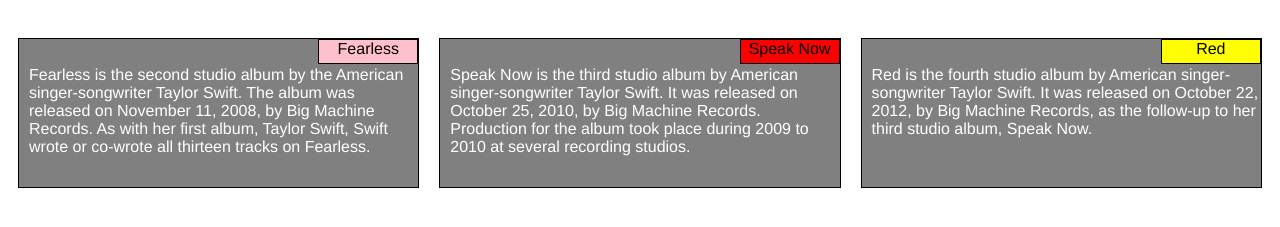
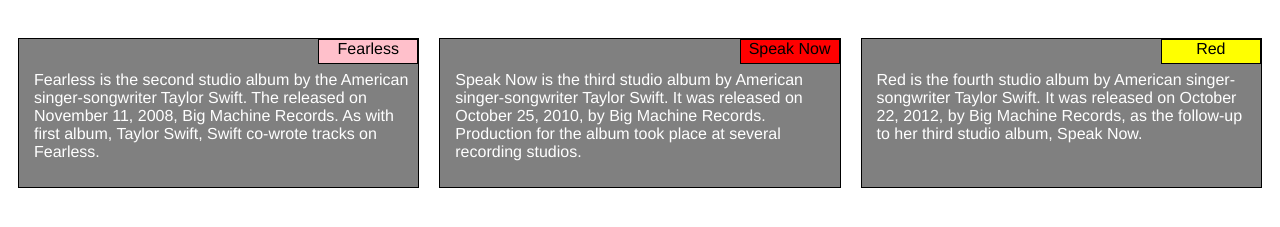
Before and after one commit to arajasek/C3W2, a plain HTML site: page index.html in a window 1280 px wide. Shown: the part 61-288 px from the top of the page. Drawn offline with Linux system fonts and the light colour scheme.

Commit message:
complete

```diff
--- a/css/styles.css
+++ b/css/styles.css
@@ -122,5 +122,6 @@
 
 .dummytext {
   position: absolute;
+  padding: 5px;
   top: 27px;
 }
--- a/index.html
+++ b/index.html
@@ -13,7 +13,7 @@
     <p>
       <span class = "sectitle" style="background-color:pink"> Fearless </span>
       <span class = "dummytext">
-      Fearless is the second studio album by the American singer-songwriter Taylor Swift. The album was released on November 11, 2008, by Big Machine Records. As with her first album, Taylor Swift, Swift wrote or co-wrote all thirteen tracks on Fearless.
+      Fearless is the second studio album by the American singer-songwriter Taylor Swift. The released on November 11, 2008, Big Machine Records. As with first album, Taylor Swift, Swift co-wrote tracks on Fearless.
       </span>
     </p>
   </div>
@@ -21,7 +21,7 @@
     <p>
       <span class = "sectitle" style="background-color:red"> Speak Now </span>
       <span class = "dummytext">
-      Speak Now is the third studio album by American singer-songwriter Taylor Swift. It was released on October 25, 2010, by Big Machine Records. Production for the album took place during 2009 to 2010 at several recording studios.
+      Speak Now is the third studio album by American singer-songwriter Taylor Swift. It was released on October 25, 2010, by Big Machine Records. Production for the album took place at several recording studios.
       </span>
     </p>
   </div>
```
